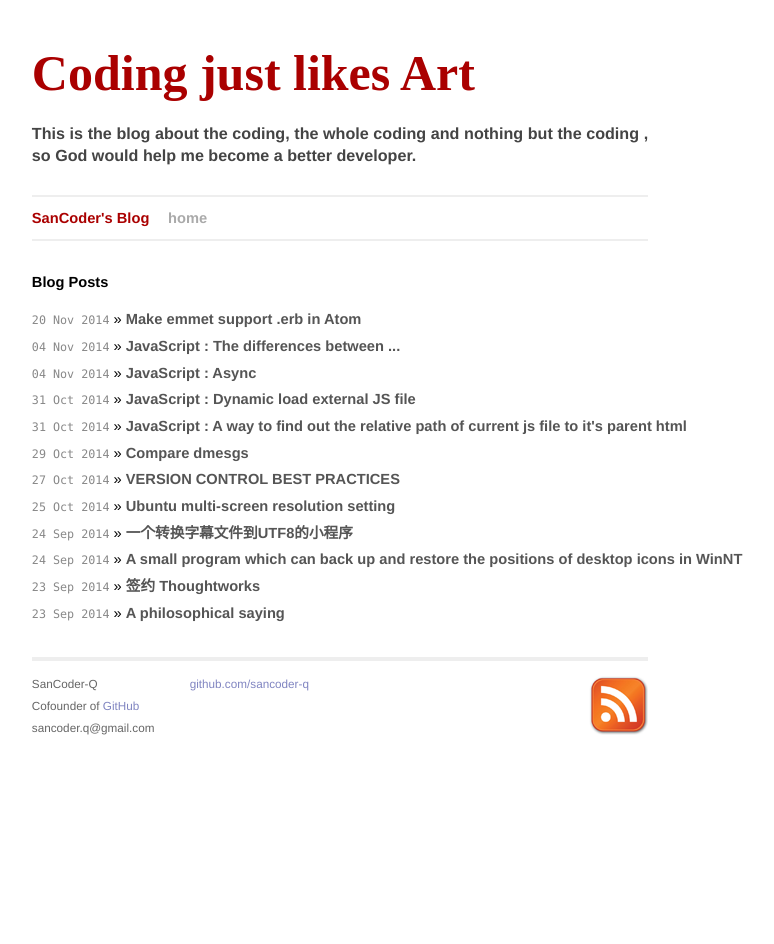
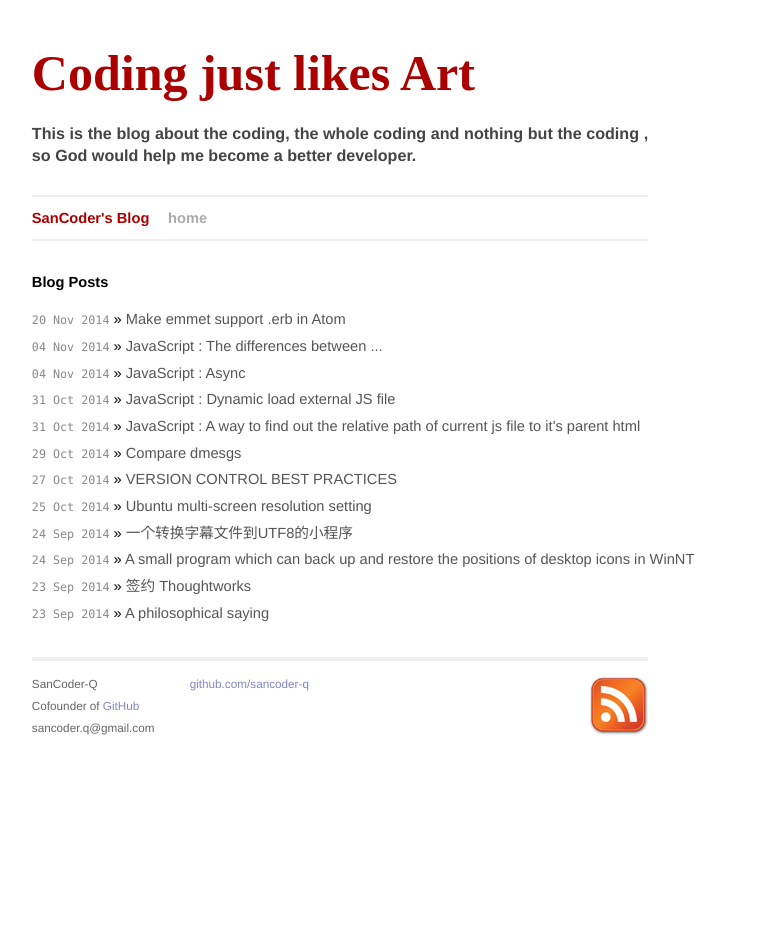
Before and after one commit to SanCoder-Q/sancoder-q.github.io, a Jekyll site: the page built from index.html, in a window 1280 px wide. Shown: the whole page, without its empty margins (300-1074 px from the left). Built offline with Jekyll 4.4.1, drawn with Linux system fonts in a browser that asks for light colours; Markdown is read by kramdown in place of the engine named in the settings; comment, search, counter and statistics services are not loaded.

Commit message:
[SanCoder] - related

```diff
--- a/css/screen.css
+++ b/css/screen.css
@@ -75,7 +75,7 @@ ul.posts {
   }
 
   ul.posts a {
-    font-weight: bold;
+    /*font-weight: bold;*/
   }
 
 /*****************************************************************************/
```
